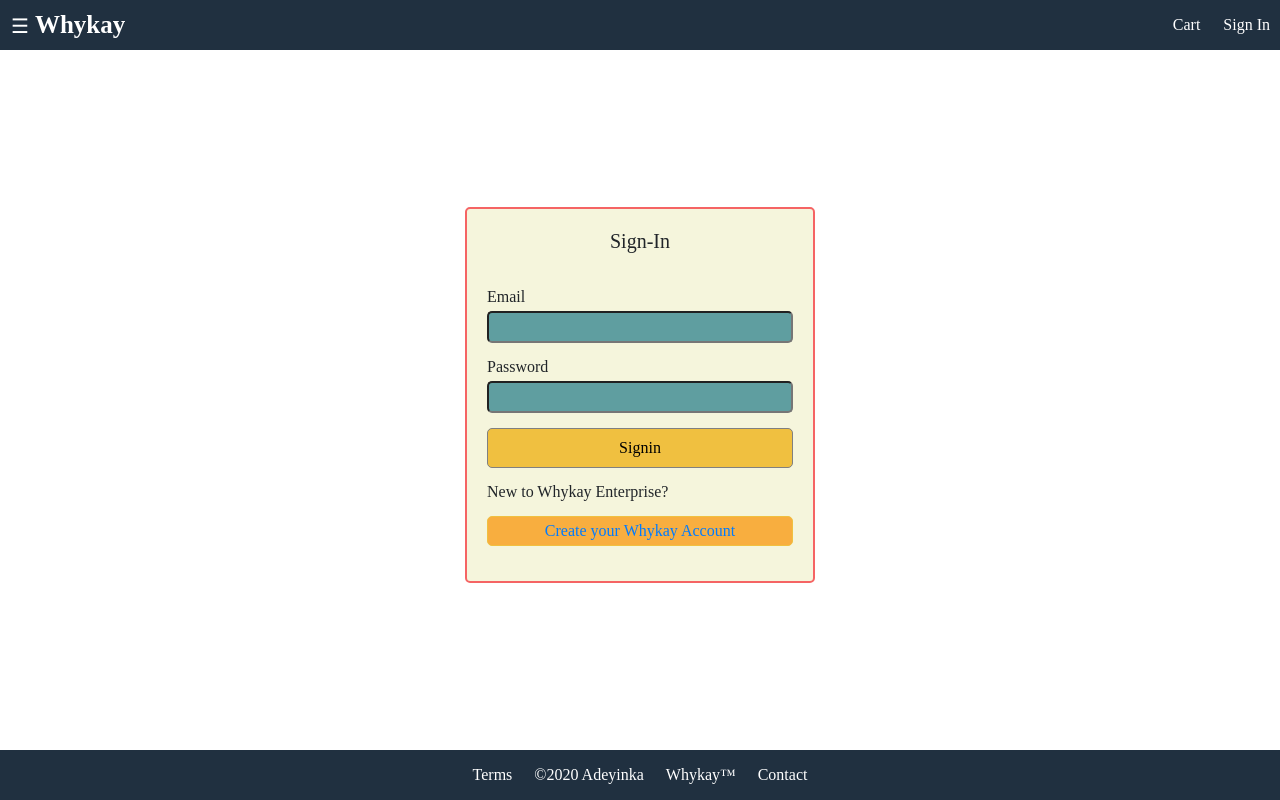
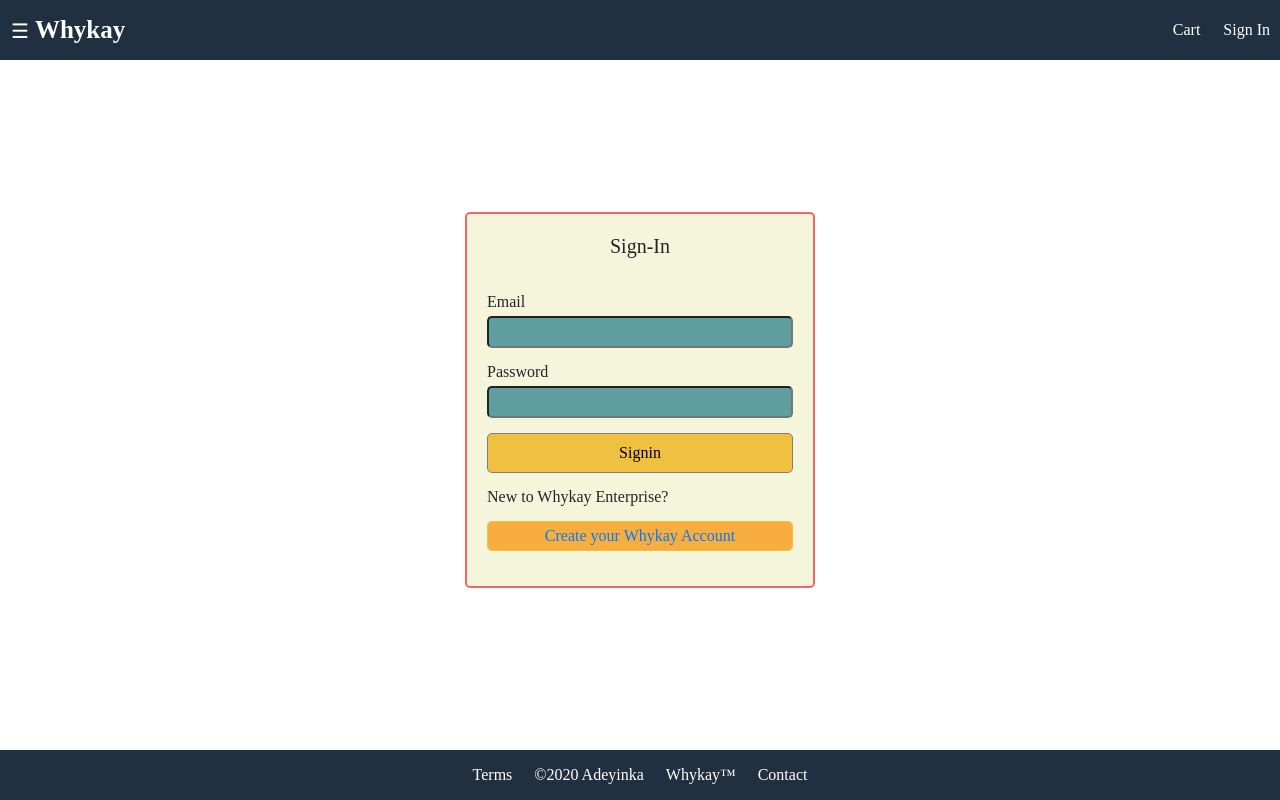
Before and after one commit to mujeebwakeel/react_dev, a React (Create React App) app in the folder frontend/: page /signin in a window 1280 px wide. Built offline with nearby package versions, Linux system fonts and the light colour scheme.

Commit message:
little adjustment

```diff
--- a/frontend/src/index.css
+++ b/frontend/src/index.css
@@ -17,7 +17,7 @@
 	display: grid;
 	grid-template-areas: "header" "main" "footer";
 	grid-template-columns: 1fr;
-	grid-template-rows: 5rem 1fr 5rem;
+	grid-template-rows: 6rem 1fr 5rem;
 	height: 100%;
 }
 
```
